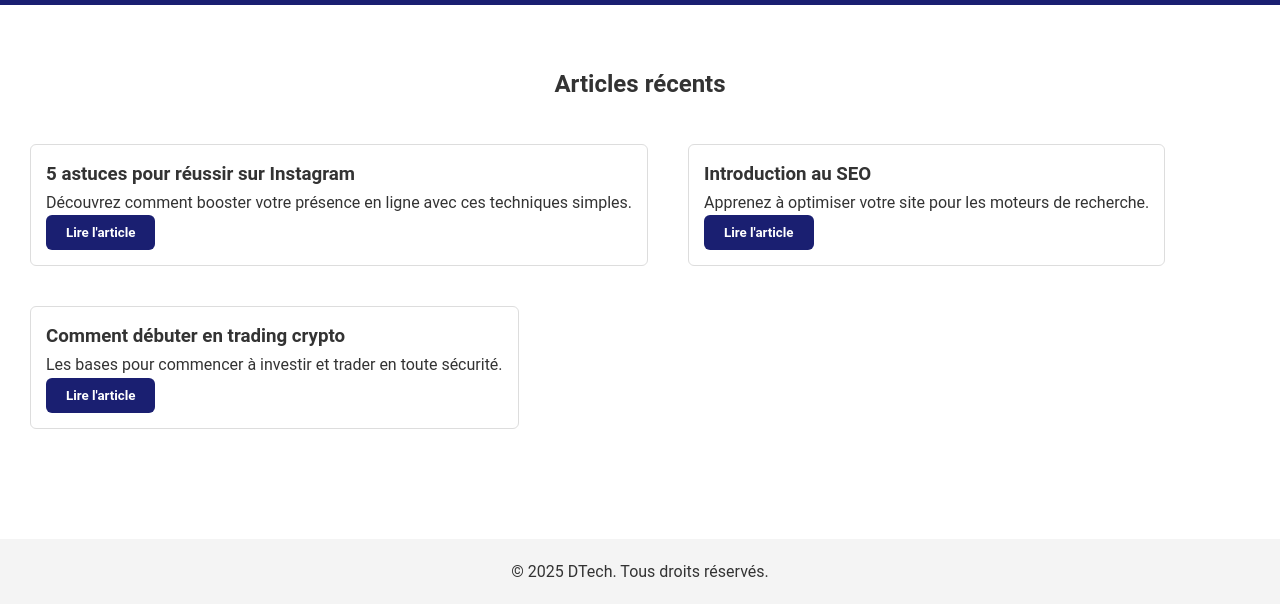
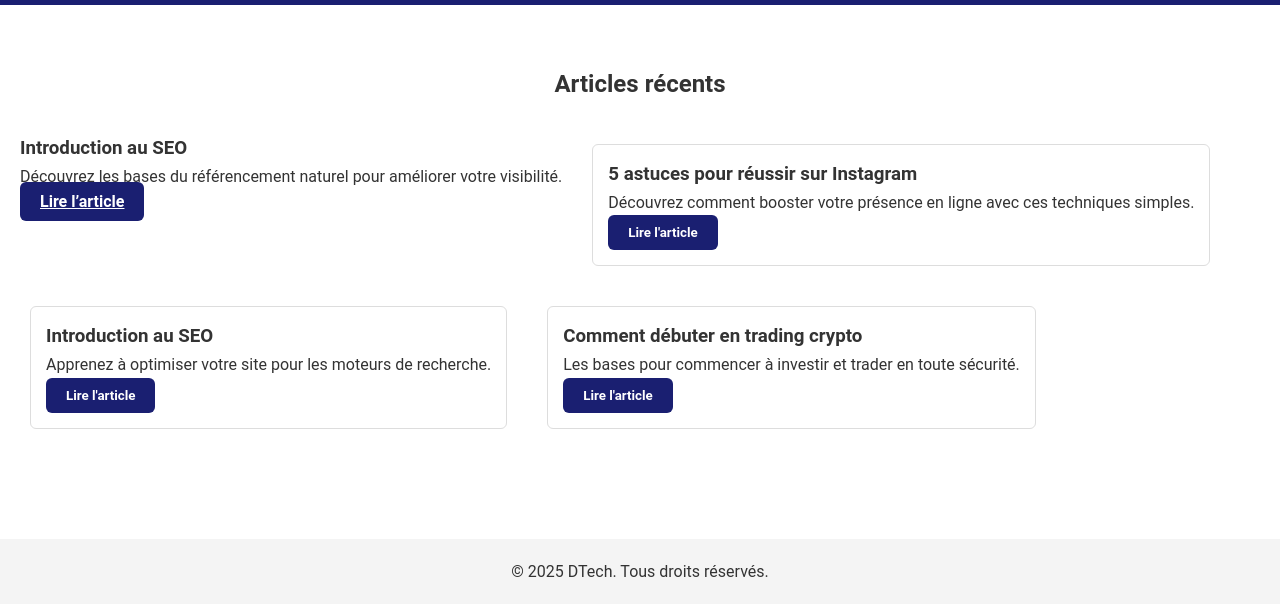
Before and after one commit to DTech243/dtech-site, a plain HTML site: page blog.html in a window 1280 px wide. Shown: the part 86-702 px from the top of the page. Drawn offline with Linux system fonts and the light colour scheme.

Commit message:
Add new article card for SEO introduction

```diff
--- a/blog.html
+++ b/blog.html
@@ -22,6 +22,11 @@
 <section class="section">
     <h2 style="text-align:center; margin-bottom:30px;">Articles récents</h2>
     <div class="grid">
+        <div class="article-card">
+            <h3>Introduction au SEO</h3>
+            <p>Découvrez les bases du référencement naturel pour améliorer votre visibilité.</p>
+            <a href="blog/article.html" class="btn">Lire l’article</a>
+        </div>
         <div class="cours-card">
             <h3>5 astuces pour réussir sur Instagram</h3>
             <p>Découvrez comment booster votre présence en ligne avec ces techniques simples.</p>
```
